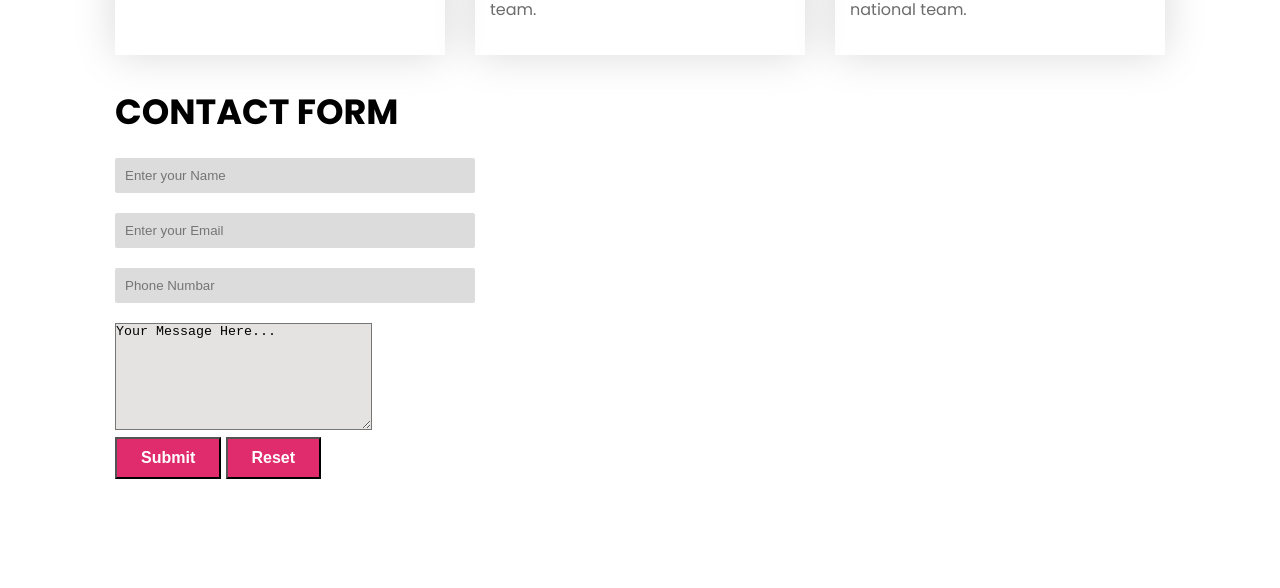
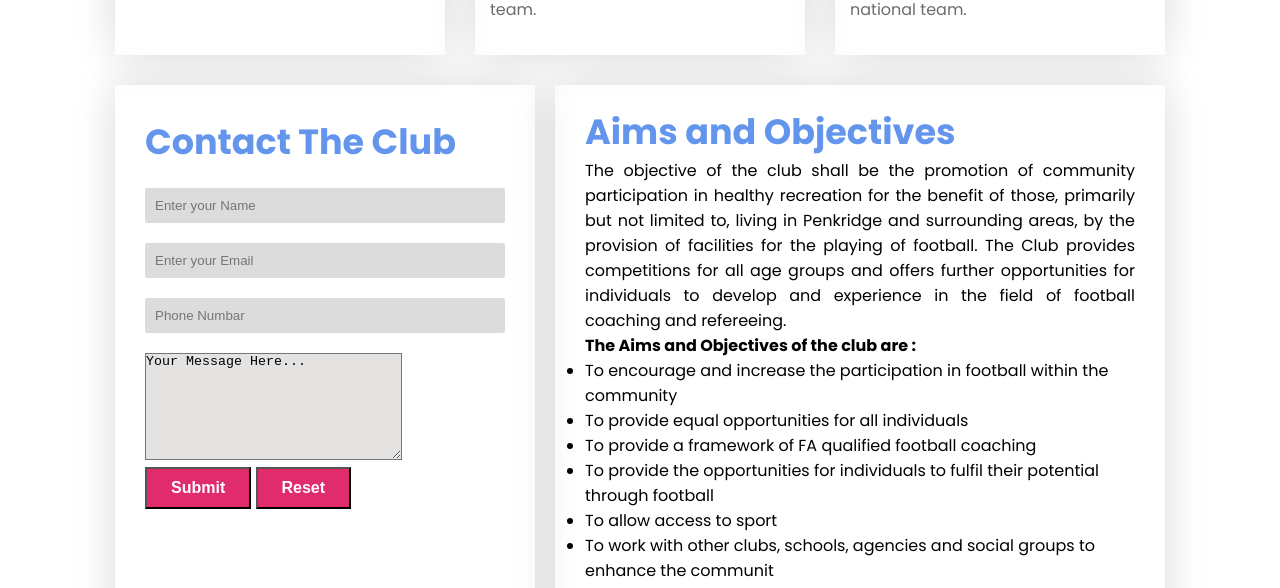
Before and after one commit to ShankarBD/responsive-football-club, a plain HTML site: page index.html in a window 1280 px wide. Shown: the part 2358-2946 px from the top of the page. Drawn offline with Linux system fonts and the light colour scheme.

Commit message:
issue fix

```diff
--- a/index.html
+++ b/index.html
@@ -155,23 +155,45 @@
         </section>
         <!-- players section end -->
 
-        <!-- contact section start  -->
-        <section id="contact" class="container">
-         <h2 class="section-header">CONTACT FORM</h2>
+        <!-- contact and aim section start  -->
+        <section class="container flexible">
+         <div class="contact-section">
+            <h2 class="section-header">Contact The Club</h2>
              <div class="contact-items">
              <form action="#" class="contact-form">
                 <input type="text" name="name" id="name"
                 placeholder="Enter your Name">
-
                 <input type="email" name="email" id="email" placeholder="Enter your Email">
-
-                <input type="number" name="number" id="number" placeholder="Phone Numbar">
-
+                <input type="tel" name="number" id="number" placeholder="Phone Numbar">
                 <textarea class="input" name="massage" id="massage" cols="30" rows="7">Your Message Here...</textarea><br>
                 <button class="btn" type="submit">Submit</button>
                 <button class="btn" type="reset">Reset</button>
              </form>
              </div>
+         </div>
+         <div class="aim-section">
+            <h2 class="section-header">Aims and Objectives</h2>
+            <p>The objective of the club shall be the promotion of community participation in
+
+            healthy recreation for the benefit of those, primarily but not limited to, living in Penkridge and
+
+            surrounding areas, by the provision of facilities for the playing of football.  The Club provides
+
+            competitions for all age groups and offers further opportunities for individuals to develop and
+
+            experience in the field of football coaching and refereeing.</p>
+            <h4>The Aims and Objectives of the club are :</h4>
+            <ul>
+               <li>To encourage and increase the participation in football within the community</li>
+               <li>To provide equal opportunities for all individuals</li>
+               <li>To provide a framework of FA qualified football coaching</li>
+               <li>To provide the opportunities for individuals to fulfil their potential through football</li>
+               <li>To allow access to sport</li>
+               <li>To work with other clubs, schools, agencies and social groups to enhance the communit</li>
+               <li>To play an active and positive role in the community we serve<li>
+               <li>To represent the community in the wider world</li>
+            </ul>
+         </div>
          </section>
          <!-- contact section end  -->
 
--- a/style.css
+++ b/style.css
@@ -134,14 +134,19 @@ figure figcaption {
 
 /* contact section css */
 
-#contact{
-   padding: 30px 0;
+.contact-section{
+   margin-top: 30px;
+   padding: 20px 30px;
+   box-sizing: border-box;
+   box-shadow: 0 0 40px 0 rgba(0, 0, 0, 0.15);
+   padding: 30px;
    box-sizing: border-box;
 }
 
 .section-header{
    font-size: 35px;
    margin: 0 auto;
+   color: cornflowerblue;
 }
 
 input{
@@ -158,6 +163,19 @@ textarea{
    background:#cec7c785;
 }
 
+.aim-section{
+   margin-top: 30px;
+   padding: 20px 30px;
+   box-sizing: border-box;
+   box-shadow: 0 0 40px 0 rgba(0, 0, 0, 0.15);
+   margin-left:20px;
+}
+.aim-section p{
+   text-align: justify;
+}
+.flexible{
+   display: flex;
+}
 /*---- footer css ----*/
 
 footer {
```
